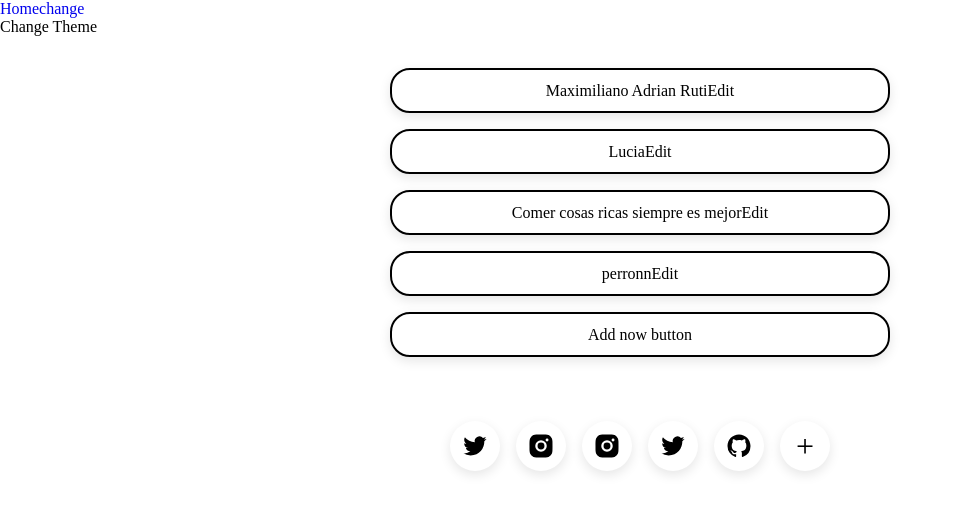
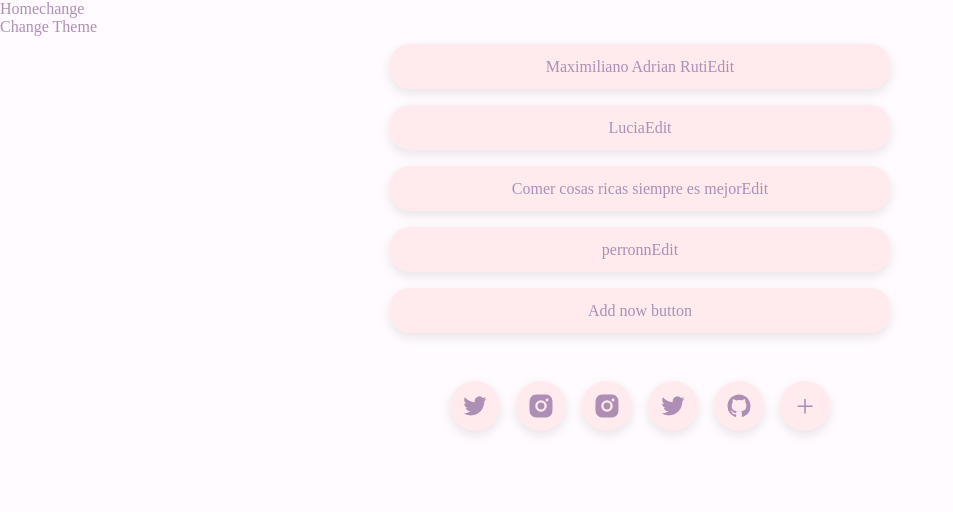
Before and after one commit to maxrpark/about-me, a Next.js app: page /admin/change in a window 1280 px wide. Shown: the top 512 px of the page, without its empty margins (0-953 px from the left). Built offline with nearby package versions, Linux system fonts and the light colour scheme.

Commit message:
theme colors

```diff
--- a/components/icons/GithubFill.tsx
+++ b/components/icons/GithubFill.tsx
@@ -9,7 +9,6 @@ const GithubFill: React.FC<IconProps> = ({ size = 18, color = "back" }) => {
       viewBox='0 0 24 24'
       width={size}
       height={size}
-      fill={color}
     >
       <svg
         xmlns='http://www.w3.org/2000/svg'
--- a/components/layouts/UserLayout.tsx
+++ b/components/layouts/UserLayout.tsx
@@ -12,6 +12,7 @@ const UserLayout: FC<Props> = ({ children }) => {
     isSidebarOpen,
     themesColors,
     themesLayouts,
+    theme,
     toggleSidebar,
     changeThemeColor,
     changeThemeLayout,
@@ -58,7 +59,7 @@ const Wrapper = styled.div`
     height: 100vh;
     width: 100%;
     position: absolute;
-    background: rgba(0, 0, 0, 0.475);
+    /* background: rgba(0, 0, 0, 0.475); */
     top: 0;
     right: 0;
     z-index: -10;
--- a/context/userThemeContext.tsx
+++ b/context/userThemeContext.tsx
@@ -3,15 +3,24 @@ import user_theme_reducer from "../reducer/user_theme_reducer";
 import { ActionType } from "../ts/contexts/actions-types";
 import { UserThemeInitialState } from "../ts/contexts/initialStates/index";
 import { ThemeProvider } from "styled-components";
-import { lightTheme, darkTheme } from "../theme";
+import { lightTheme, darkTheme, defaultTheme, pinkTheme } from "../theme";
 
 type Props = {
   children: React.ReactNode;
 };
 
+const themesList: any = {
+  default: defaultTheme,
+  dark: darkTheme,
+  pink: pinkTheme,
+  light: lightTheme,
+};
+
 const themesColor = [
-  { id: 1, name: "light" },
+  { id: 1, name: "default" },
   { id: 2, name: "dark" },
+  { id: 3, name: "pink" },
+  { id: 4, name: "light" },
 ];
 
 const themesLayouts = [
@@ -34,7 +43,7 @@ interface UserContext {
 }
 
 const InitialState: UserThemeInitialState = {
-  theme: "light",
+  theme: "default",
   layout: "default",
   isSidebarOpen: false,
   updateData: false,
@@ -101,6 +110,8 @@ export const UserThemeProvider: React.FC<Props> = ({ children }) => {
     }
   }, [state.theme, state.layout]);
 
+  // console.log(state.theme);
+
   return (
     <UserThemeContext.Provider
       value={{
@@ -111,9 +122,7 @@ export const UserThemeProvider: React.FC<Props> = ({ children }) => {
         setThemeData,
       }}
     >
-      <ThemeProvider theme={state.theme === "light" ? lightTheme : darkTheme}>
-        {children}
-      </ThemeProvider>
+      <ThemeProvider theme={themesList[state.theme]}>{children}</ThemeProvider>
     </UserThemeContext.Provider>
   );
 };
--- a/db/db_themes_options.json
+++ b/db/db_themes_options.json
@@ -1 +1 @@
-{"theme":"light","layout":"default"}
+{"theme":"pink","layout":"default"}
--- a/styles/wrappers/LinksWrapper.ts
+++ b/styles/wrappers/LinksWrapper.ts
@@ -3,6 +3,8 @@ import styled from "styled-components";
 const LinkWrapper = styled.div`
   display: flex;
   flex-direction: column;
+  gap: 3rem;
+  padding: 0.5rem;
 
   .links-container {
     width: 100%;
@@ -12,7 +14,7 @@ const LinkWrapper = styled.div`
     align-items: center;
     justify-content: center;
     gap: 1rem;
-    margin: 2rem auto;
+    margin: 0 auto;
   }
 
   .links-btn,
@@ -22,10 +24,10 @@ const LinkWrapper = styled.div`
     display: flex;
     align-items: center;
     justify-content: center;
-    border: 2px solid;
     border-radius: 20px;
     transition: var(--transition-1);
     box-shadow: var(--box-shadow-1);
+    background: ${(props) => props.theme.buttonColor};
   }
 
   .social-container {
@@ -36,7 +38,7 @@ const LinkWrapper = styled.div`
     justify-content: center;
     flex-wrap: wrap;
     gap: 1rem;
-    margin: 2rem auto;
+    margin: 0 auto;
   }
 
   .social-btn,
@@ -55,6 +57,9 @@ const LinkWrapper = styled.div`
     background: white;
     padding: 0.7rem;
     box-shadow: var(--box-shadow-1);
+    background: ${(props) => props.theme.buttonColor};
+    color: ${(props) => props.theme.textColor};
+    fill: ${(props) => props.theme.textColor};
   }
 `;
 
--- a/theme/index.ts
+++ b/theme/index.ts
@@ -1,6 +1,7 @@
 import { darkTheme } from "./themeColors/dark";
 import { lightTheme } from "./themeColors/light";
 import { defaultTheme } from "./themeColors/default";
+import { pinkTheme } from "./themeColors/pink";
 import { GlobalStyle } from "./themesConfig";
 
-export { darkTheme, lightTheme, defaultTheme, GlobalStyle };
+export { darkTheme, lightTheme, defaultTheme, pinkTheme, GlobalStyle };
--- a/theme/layouts/minimalist.ts
+++ b/theme/layouts/minimalist.ts
@@ -1,11 +1,25 @@
 const minimalistLayout = `
 .minimalist .layout{
   flex-direction: column-reverse;
+  gap:1rem;
 }
 
 .minimalist .links-btn, .minimalist
 .links-add {
     border-radius: 0;
+    background:transparent;
+    border:1px solid
+  }
+
+
+  .minimalist .social-btn svg,
+  .minimalist .social-add {
+    width: 45px;
+    height: 45px;
+    background:transparent;
+    border-radius: none;
+    padding: 0.7rem;
+    box-shadow: none;
   }
 `;
 export default minimalistLayout;
--- a/theme/themeColors/dark.ts
+++ b/theme/themeColors/dark.ts
@@ -1,7 +1,7 @@
 import { DefaultTheme } from "styled-components";
 
 export const darkTheme: DefaultTheme = {
-  primary: "red",
-  primaryLight: "var(--main-dark-color-2)",
-  primaryDark: "var(--main-dark-color-2)",
+  bgColor: "var(--dark-primary)",
+  textColor: "var(--dark-primary-light)",
+  buttonColor: "var(--dark-primary-dark)",
 };
--- a/theme/themeColors/default.ts
+++ b/theme/themeColors/default.ts
@@ -1,7 +1,7 @@
 import { DefaultTheme } from "styled-components";
 
 export const defaultTheme: DefaultTheme = {
-  primary: "var(--main-light-color-1)",
-  primaryLight: "var(--main-dark-color-2)",
-  primaryDark: "var(--main-dark-color-2)",
+  bgColor: "var(--default-primary-light)",
+  textColor: "var(--default-primary-dark)",
+  buttonColor: "var(--default-primary)",
 };
--- a/theme/themeColors/light.ts
+++ b/theme/themeColors/light.ts
@@ -1,7 +1,7 @@
 import { DefaultTheme } from "styled-components";
 
 export const lightTheme: DefaultTheme = {
-  primary: "var(--main-light-color-1)",
-  primaryLight: "var(--main-dark-color-2)",
-  primaryDark: "var(--main-dark-color-2)",
+  bgColor: "var(--light-primary-light)",
+  textColor: "var(--light-primary-dark)",
+  buttonColor: "var(--light-primary)",
 };
--- /dev/null
+++ b/theme/themeColors/pink.ts
@@ -0,0 +1,7 @@
+import { DefaultTheme } from "styled-components";
+
+export const pinkTheme: DefaultTheme = {
+  bgColor: "var(--pink-primary-light)",
+  textColor: "var(--pink-primary-dark)",
+  buttonColor: "var(--pink-primary)",
+};
--- a/theme/themesConfig.ts
+++ b/theme/themesConfig.ts
@@ -3,9 +3,9 @@ import { minimalistLayout } from "./layouts/index";
 // import { darkTheme, lightTheme } from "../theme";
 declare module "styled-components" {
   export interface DefaultTheme {
-    primary: string;
-    primaryLight: string;
-    primaryDark: string;
+    textColor: string;
+    bgColor: string;
+    buttonColor: string;
   }
 }
 
@@ -19,57 +19,53 @@ export const GlobalStyle = createGlobalStyle`
 
 :root {
 
-  --box-shadow-1: 0px 2px 10px rgba(0, 0, 0, 0.25);
-  --transition-1: all 0.3s linear
 
-  /* colors */
+
+
+  /* theme colors */
+
+  /* default */
   --default-primary: #E3F2FD;
   --default-primary-light: #FFFFFF;
   --default-primary-dark: #85929C;
 
+  /* dark */
+  --dark-primary: #484848;
+  --dark-primary-light: #FFFFFFCC;
+  --dark-primary-dark: #212121;
+
+  /* pink */
+  --pink-primary: #FFEBEE;
+  --pink-primary-light: #FFFBFF;
+  --pink-primary-dark: #AF8EB5;
+
+  /* light */
+  --light-primary: #E8F5E9;
+  --light-primary-light: #FBFBFB;
+  --light-primary-dark: #484848;
 
 
   /*  */
   --color-white-1: #fff;
   --color-black-1: #1d1d1d;
-  --btn-color: #5469d4;
-  --border-radius-1: 5px;
-  --border-radius-2: 10px;
+
   --box-shadow-1: rgba(0, 0, 0, 0.1) 0px 4px 12px;
   --box-shadow-2: rgba(0, 0, 0, 0.2) 0px 6px 15px;
-  --transition-1: all 0.3s ease-in-out;
-  --primary-font-family: 'Poppins', sans-serif;
+  --transition-1: all 0.3s linear;
 
-  --modal-background-light: rgba(0,0,0,0.5);
-  --modal-background-dark: rgba(44, 44, 44, 0.726);
 
-  /* theme */
-  --backgroung-color: white;
-  --color-primary: #ffffff;
-  --dark-background: #1d1d1d;
-  --primary-white: #ffffff;
 
-  --main-dark-color-1: #1d1d1d;
-  --main-dark-color-2: #333333;
-  --main-dark-color-3: #4d4d4d;
-
-  --main-light-color-1: white;
-  --main-light-color-2: #f5f5f5;
-  --main-light-color-3: #e5e5e5;
-
-  --special-color-1: crimson;
-  --special-color-2: crimson;
-
-  --text-color-light-theme: #ffffff;
-  --text-color-dark-theme: #918f8f;
 }
 
 body{
-  background:${(props) => props.theme.primary};
+  background:${(props) => props.theme.bgColor};
+  color:${(props) => props.theme.textColor};
+}
+a{
+    color:${(props) => props.theme.textColor};
 }
 
 
 ${minimalistLayout}
 
-
 `;
```
